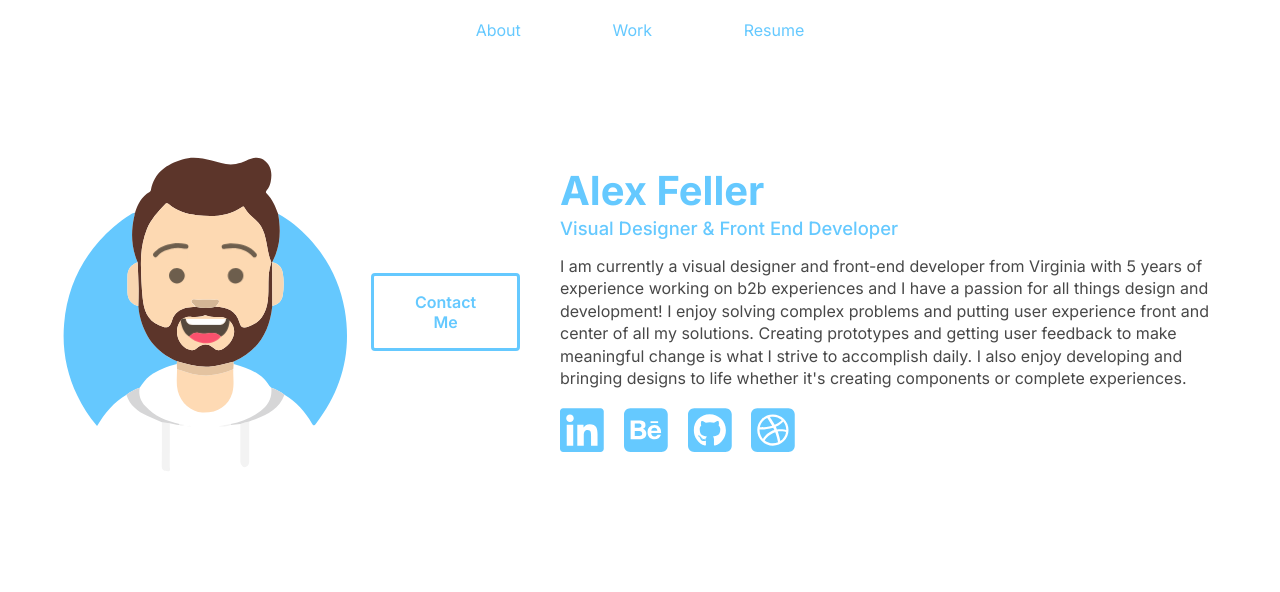
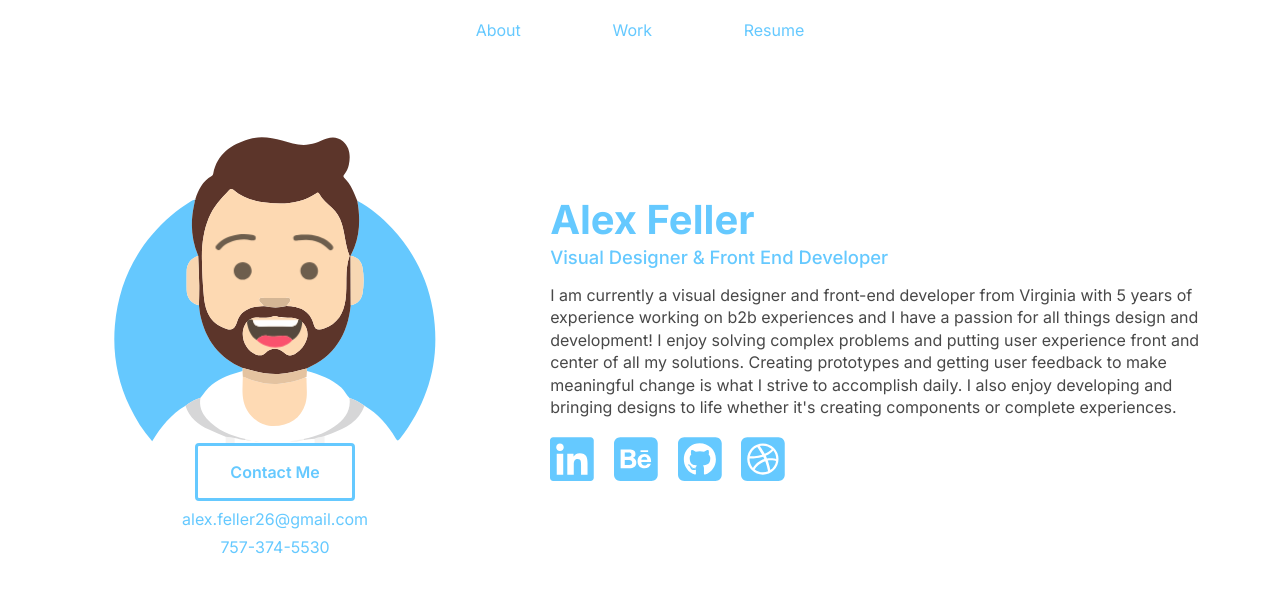
Before and after one commit to AlexF26/My-Personal-Site, a React (Create React App) app: page / in a window 1280 px wide. Shown: the top 592 px of the page. Built offline with nearby package versions, Linux system fonts and the light colour scheme.

Commit message:
added content to about/avatar section

```diff
--- a/src/components/About.module.scss
+++ b/src/components/About.module.scss
@@ -9,11 +9,17 @@
   gap: 1.5rem;
 }
 
+// avatar section
 .avatarcontainer {
   width: 100%;
   display: flex;
   justify-content: center;
   align-items: center;
+  flex-direction: column;
+
+  button {
+    margin-top: -3.5rem;
+  }
 }
 
 .avatar {
@@ -23,7 +29,20 @@
   object-fit: contain;
 }
 
-// copy content
+.avatarsvg {
+  width: 100%;
+  min-width: 300px;
+}
+
+.contactemail,
+.contactnumber {
+  font: 1rem;
+  margin-top: 0.5rem;
+  color: $primary;
+  font-weight: 400;
+}
+
+// copy section
 .aboutinfocontainer {
   width: 100%;
   padding: 1rem;
--- a/src/components/About.tsx
+++ b/src/components/About.tsx
@@ -19,6 +19,7 @@ function About() {
           viewBox="0 0 375 375"
           fill="none"
           xmlns="http://www.w3.org/2000/svg"
+          className={styles.avatarsvg}
         >
           <g id="avatar-svg">
             <path
@@ -159,6 +160,9 @@ function About() {
           </g>
         </svg>
         <Button color="secondary" />
+        <div className={styles.contactemail}>alex.feller26@gmail.com</div>
+
+        <div className={styles.contactnumber}>757-374-5530</div>
       </div>
       <div className={styles.aboutinfocontainer}>
         <h1 className={styles.aboutheadline}>Alex Feller</h1>
```
